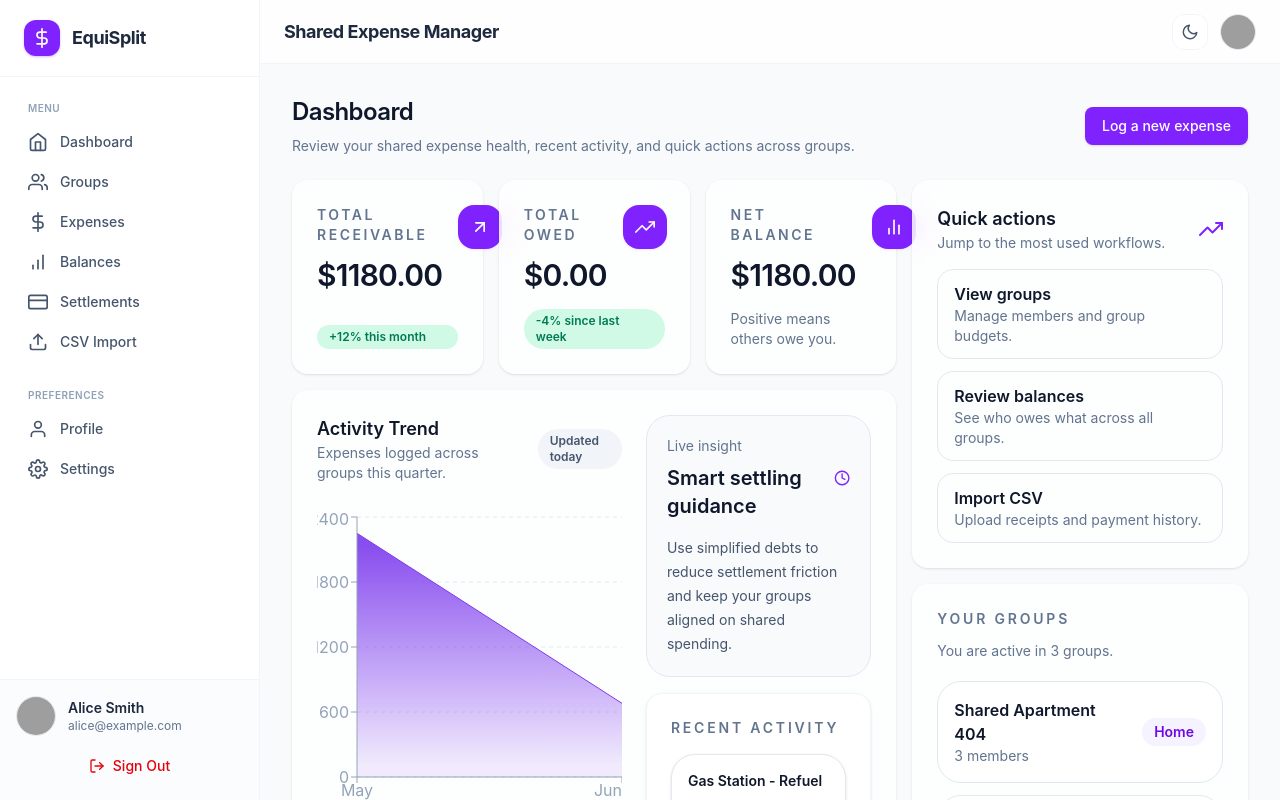
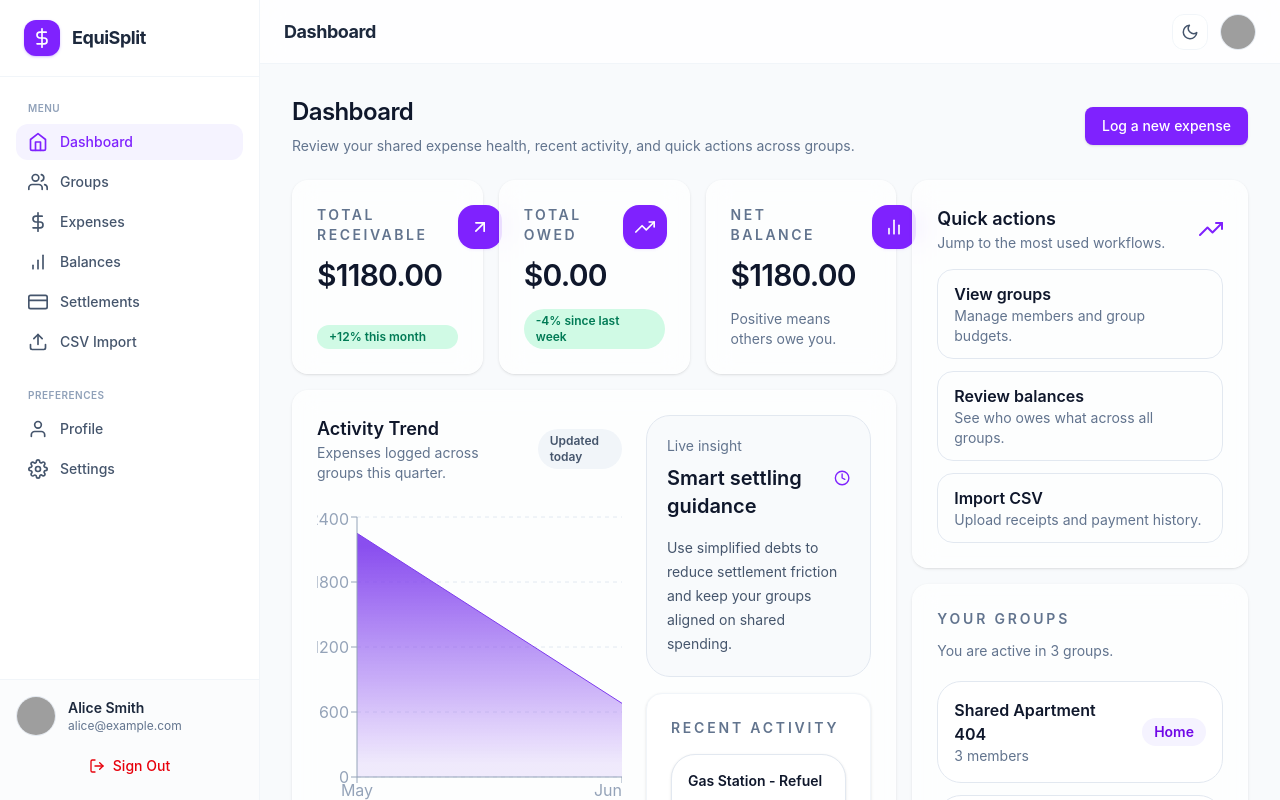
Before and after one commit to ruthwik-thotapelli/shared-expense-manager, a React (Vite) app: page /dashboard in a window 1280 px wide. Shown: the top 800 px of the page. Built offline with nearby package versions, Linux system fonts and the light colour scheme; grey boxes are pictures that could not be loaded.

Commit message:
fix(route): use /dashboard for authenticated navigation

```diff
--- a/src/layouts/DashboardLayout.jsx
+++ b/src/layouts/DashboardLayout.jsx
@@ -111,7 +111,7 @@ const DashboardLayout = ({ children }) => {
   };
 
   const navItems = [
-    { name: "Dashboard", path: "/", icon: FiHome },
+    { name: "Dashboard", path: "/dashboard", icon: FiHome },
     { name: "Groups", path: "/groups", icon: FiUsers },
     { name: "Expenses", path: "/expenses", icon: FiDollarSign },
     { name: "Balances", path: "/balances", icon: FiBarChart },
--- a/src/pages/Login.jsx
+++ b/src/pages/Login.jsx
@@ -24,7 +24,7 @@ const Login = () => {
 
     if (result.success) {
       toast.success("Welcome back!");
-      navigate("/");
+      navigate("/dashboard");
     } else {
       setError(result.error);
       toast.error(result.error);
```
